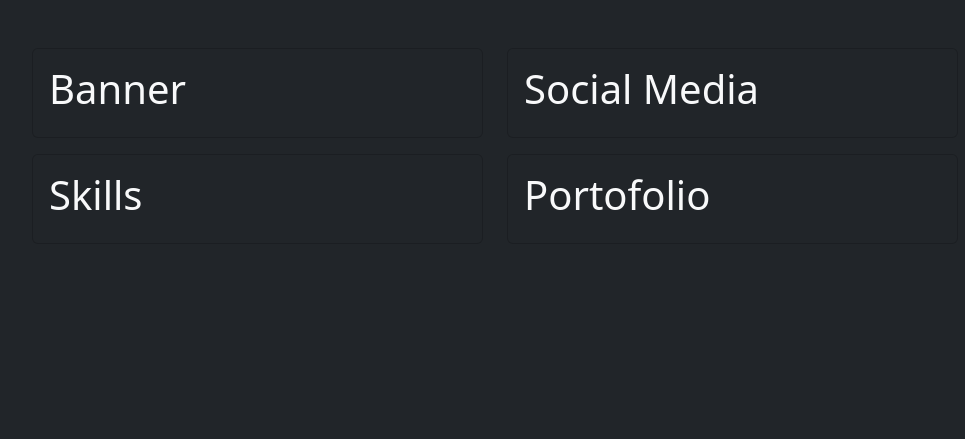
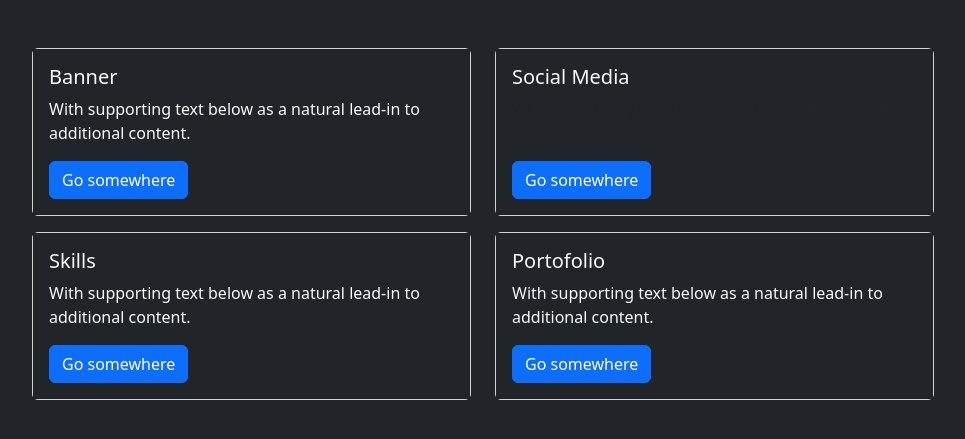
Before and after one commit to randy-ar/portofolio-website, a PHP site: page /login/views/admin/dashboard.php in a window 1280 px wide. Shown: the part 56-495 px from the top of the page, without its empty margins (145-1110 px from the left). Run offline with PHP 8.4, Linux system fonts and the light colour scheme; some libraries are stand-ins or nearby versions.

Commit message:
hapis_push

```diff
--- a/models/Model.php
+++ b/models/Model.php
@@ -1,6 +1,6 @@
 <?php
 class Model{
   public function connect(){
-    return mysqli_connect("localhost", "user", "password", "portofolio-website");
+    return mysqli_connect("localhost", "root", "", "portofolio-website");
   }
 }
--- a/views/admin/dashboard.php
+++ b/views/admin/dashboard.php
@@ -12,33 +12,43 @@
         <div class="row mt-5 justify-content-center">
             <div class="col-10">
                 <div class="row">
-                    <div class="col-6 mb-3">
-                        <div class="card text-light bg-dark">
-                            <div class="card-body">
-                                <h1>Banner</h1>
-                            </div>
+                <div class="row">
+                    <div class="col-sm-6">
+                        <div class="card ">
+                        <div class="card-body bg-dark">
+                            <h5 class="card-title text-light">Banner</h5>
+                            <p class="card-text text-light">With supporting text below as a natural lead-in to additional content.</p>
+                            <a href="/admin/banner" class="btn btn-primary">Go somewhere</a>
+                        </div>
                         </div>
                     </div>
-                    <div class="col-6 mb-3">
-                        <div class="card text-light bg-dark">
-                            <div class="card-body">
-                                <h1>Social Media</h1>
-                            </div>
+                    <div class="col-sm-6">
+                        <div class="card">
+                        <div class="card-body bg-dark">
+                            <h5 class="card-title text-light">Social Media</h5>
+                            <p class="card-text ">With supporting text below as a natural lead-in to additional content.</p>
+                            <a href="/admin/sosmed" class="btn btn-primary">Go somewhere</a>
+                        </div>
                         </div>
                     </div>
-                    <div class="col-6 mb-3">
-                        <div class="card text-light bg-dark">
-                            <div class="card-body">
-                                <h1>Skills</h1>
-                            </div>
+                    <div class="col-sm-6 mt-3">
+                        <div class="card">
+                        <div class="card-body bg-dark">
+                            <h5 class="card-title text-light">Skills</h5>
+                            <p class="card-text text-light">With supporting text below as a natural lead-in to additional content.</p>
+                            <a href="/admin/skills" class="btn btn-primary">Go somewhere</a>
+                        </div>
                         </div>
                     </div>
-                    <div class="col-6 mb-3">
-                        <div class="card text-light bg-dark">
-                            <div class="card-body">
-                                <h1>Portofolio</h1>
-                            </div>
+                    <div class="col-sm-6 mt-3" >
+                        <div class="card">
+                        <div class="card-body bg-dark">
+                            <h5 class="card-title text-light">Portofolio</h5>
+                            <p class="card-text text-light">With supporting text below as a natural lead-in to additional content.</p>
+                            <a href="/admin/porto_folio" class="btn btn-primary">Go somewhere</a>
                         </div>
+                        </div>
+                    </div>
                     </div>
                 </div>
             </div>
```
